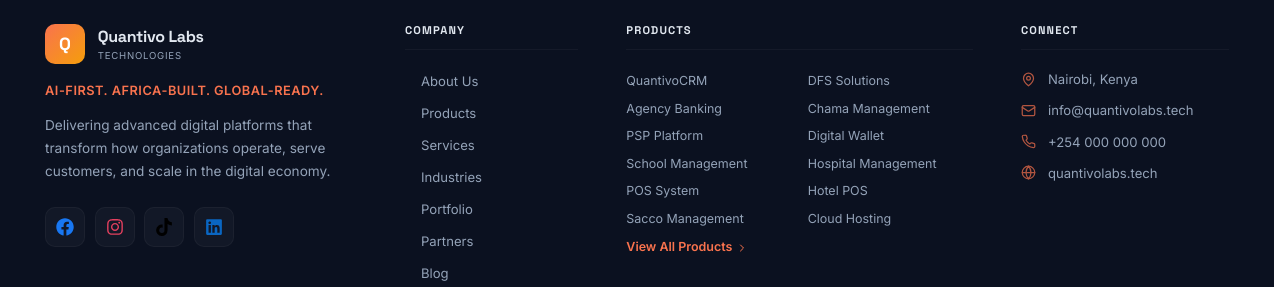
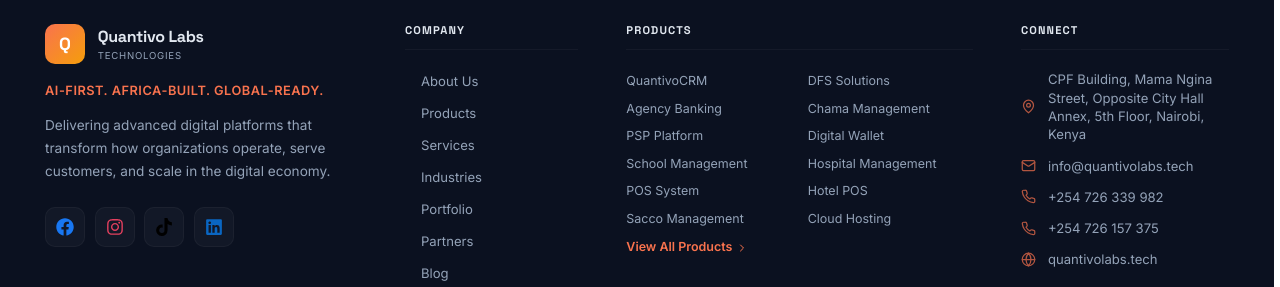
Before and after one commit to BrunexItech/quantivo-labs-website, a React (Vite) app: page /partners in a window 1280 px wide. Shown: the part 3624-3911 px from the top of the page. Built offline with nearby package versions, Linux system fonts and the light colour scheme; no server answers.

Commit message:
feat: update footer with social media links and contact details

```diff
--- a/src/components/Footer.tsx
+++ b/src/components/Footer.tsx
@@ -63,7 +63,7 @@
               </p>
               <div className="footer-modern__socials">
                 <a
-                  href="#"
+                  href="https://www.facebook.com/profile.php?id=61591538608690"
                   className="footer-modern__social footer-modern__social--facebook"
                   target="_blank"
                   rel="noopener noreferrer"
@@ -72,7 +72,7 @@
                   <FaFacebook size={18} />
                 </a>
                 <a
-                  href="#"
+                  href="https://www.instagram.com/quantivo.tech"
                   className="footer-modern__social footer-modern__social--instagram"
                   target="_blank"
                   rel="noopener noreferrer"
@@ -81,7 +81,7 @@
                   <FaInstagram size={18} />
                 </a>
                 <a
-                  href="#"
+                  href="https://www.tiktok.com/@quantivotech8"
                   className="footer-modern__social footer-modern__social--tiktok"
                   target="_blank"
                   rel="noopener noreferrer"
@@ -90,7 +90,7 @@
                   <FaTiktok size={18} />
                 </a>
                 <a
-                  href="#"
+                  href="https://www.linkedin.com/company/quantivo-tech/"
                   className="footer-modern__social footer-modern__social--linkedin"
                   target="_blank"
                   rel="noopener noreferrer"
@@ -138,7 +138,7 @@
                 <li>
                   <div className="footer-modern__contact-item">
                     <MapPin size={15} className="footer-modern__contact-icon" />
-                    <span>Nairobi, Kenya</span>
+                    <span>CPF Building, Mama Ngina Street, Opposite City Hall Annex, 5th Floor, Nairobi, Kenya</span>
                   </div>
                 </li>
                 <li>
@@ -148,9 +148,15 @@
                   </a>
                 </li>
                 <li>
-                  <a href="tel:+254000000000" className="footer-modern__contact-link">
+                  <a href="tel:+254726339982" className="footer-modern__contact-link">
                     <Phone size={15} className="footer-modern__contact-icon" />
-                    <span>+254 000 000 000</span>
+                    <span>+254 726 339 982</span>
+                  </a>
+                </li>
+                <li>
+                  <a href="tel:+254726157375" className="footer-modern__contact-link">
+                    <Phone size={15} className="footer-modern__contact-icon" />
+                    <span>+254 726 157 375</span>
                   </a>
                 </li>
                 <li>
```
